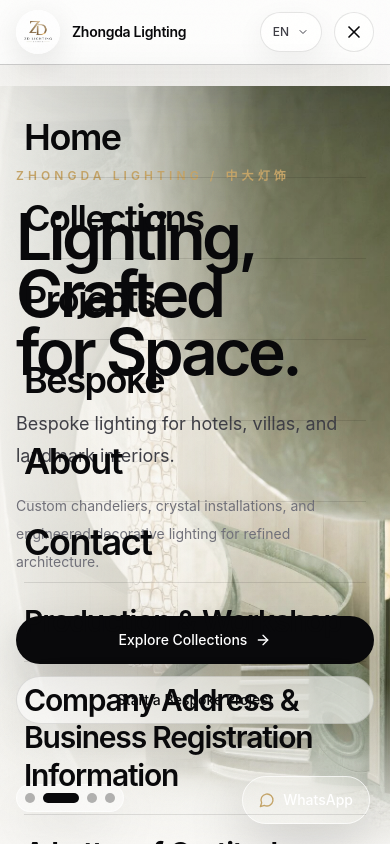
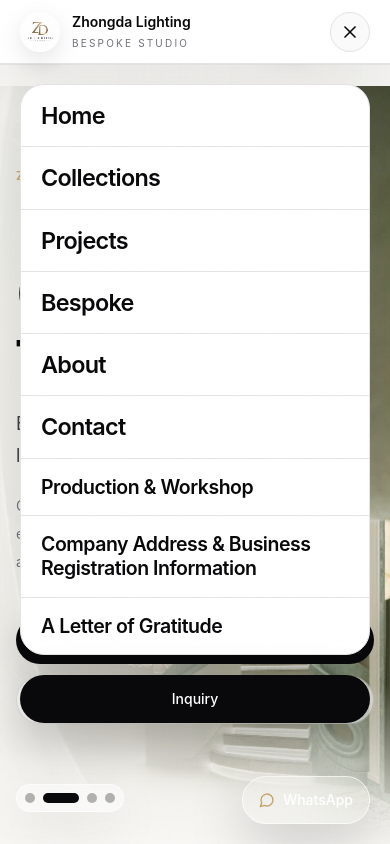
Before and after one commit to ct2632714830-star/zhongda-lighting-website, a Next.js app: page / in a window 390 px wide. Both pictures are taken after a click on the button 354 px from the left and 32 px from the top of the page. Shown: the top 844 px of the page. Built offline with nearby package versions, Linux system fonts and the light colour scheme.

Commit message:
Improve mobile navigation overlay

```diff
--- a/components/Navigation.tsx
+++ b/components/Navigation.tsx
@@ -60,6 +60,16 @@
     return () => window.removeEventListener("scroll", onScroll);
   }, []);
 
+  useEffect(() => {
+    if (!open) return;
+
+    const originalOverflow = document.body.style.overflow;
+    document.body.style.overflow = "hidden";
+    return () => {
+      document.body.style.overflow = originalOverflow;
+    };
+  }, [open]);
+
   return (
     <header
       className={`fixed left-0 top-0 z-50 w-full transition-all duration-500 ${
@@ -120,13 +130,35 @@
       </nav>
 
       {open ? (
-        <div className="fixed inset-x-0 top-16 max-h-[calc(100vh-4rem)] overflow-y-auto border-t border-black/10 bg-white/92 px-6 py-8 shadow-2xl backdrop-blur-2xl md:top-20 md:max-h-[calc(100vh-5rem)] lg:hidden">
+        <div className="fixed inset-0 z-[60] isolate text-zinc-950 lg:hidden" style={{ backgroundColor: "#fff" }}>
+          <div className="flex h-16 items-center justify-between border-b border-zinc-200 px-5">
+            <div className="flex items-center gap-3">
+              <span className="relative h-10 w-10 overflow-hidden rounded-full bg-white shadow-[0_8px_24px_rgba(0,0,0,.10)]">
+                <Image src={assetPaths.logo} alt="Zhongda Lighting logo" fill sizes="40px" className="object-cover" priority />
+              </span>
+              <span>
+                <span className="block text-sm font-semibold text-zinc-950">Zhongda Lighting</span>
+                <span className="mt-1 block text-[10px] uppercase tracking-[0.22em] text-zinc-500">Bespoke Studio</span>
+              </span>
+            </div>
+            <button
+              type="button"
+              onClick={() => setOpen(false)}
+              className="inline-flex h-10 w-10 items-center justify-center rounded-full border border-zinc-200 bg-zinc-50 text-zinc-950"
+              aria-label="Close menu"
+            >
+              <X className="size-5" />
+            </button>
+          </div>
+
+          <div className="h-[calc(100svh-4rem)] overflow-y-auto px-5 py-5">
+            <div className="divide-y divide-zinc-200 rounded-[1.5rem] border border-zinc-200 bg-white shadow-[0_24px_80px_rgba(20,20,20,.08)]">
               {navItems.map(([id]) => (
                 <Link
                   key={id}
                   href={`/#${id}`}
                   onClick={() => setOpen(false)}
-              className="block border-b border-black/10 py-5 text-4xl font-semibold tracking-[-0.04em] text-zinc-950 last:border-b-0"
+                  className="flex min-h-14 items-center px-5 py-4 text-[clamp(1.25rem,6vw,1.9rem)] font-semibold leading-tight tracking-[-0.03em] text-zinc-950"
                 >
                   {navLabels[id][locale]}
                 </Link>
@@ -136,12 +168,22 @@
                   key={item.href}
                   href={item.href}
                   onClick={() => setOpen(false)}
-              className="block border-b border-black/10 py-5 text-3xl font-semibold leading-tight tracking-[-0.04em] text-zinc-950 last:border-b-0"
+                  className="flex min-h-14 items-center px-5 py-4 text-[clamp(1.05rem,5vw,1.5rem)] font-semibold leading-tight tracking-[-0.025em] text-zinc-950"
                 >
                   {item.label[locale]}
                 </Link>
               ))}
             </div>
+
+            <Link
+              href="/#contact"
+              onClick={() => setOpen(false)}
+              className="mt-5 flex h-12 items-center justify-center rounded-full bg-zinc-950 px-5 text-sm font-medium text-white shadow-[0_18px_50px_rgba(0,0,0,.18)]"
+            >
+              {homeContent[locale].footer.inquiry}
+            </Link>
+          </div>
+        </div>
       ) : null}
     </header>
   );
```
Lines whose indentation alone changed are shown as unchanged.
